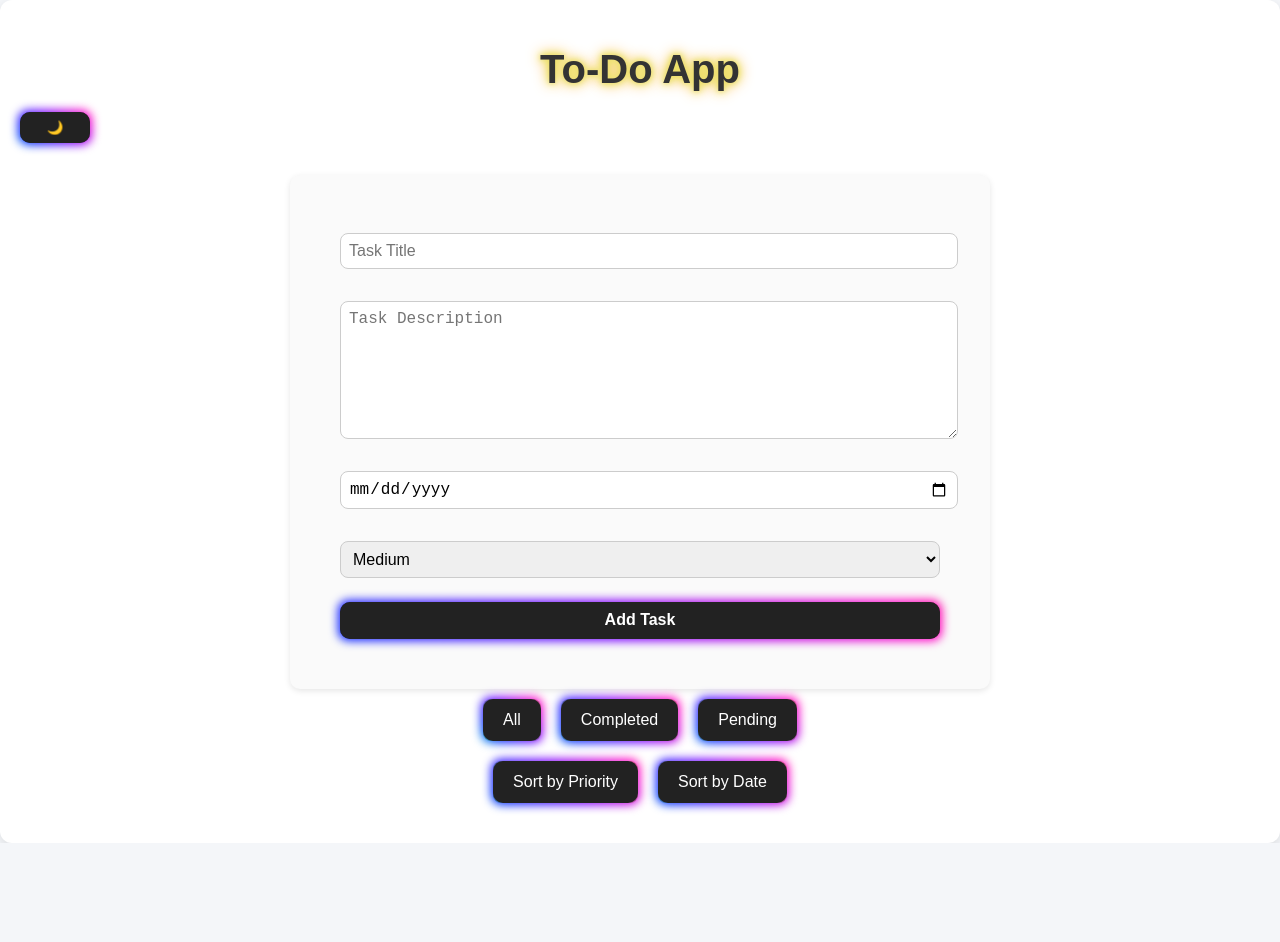
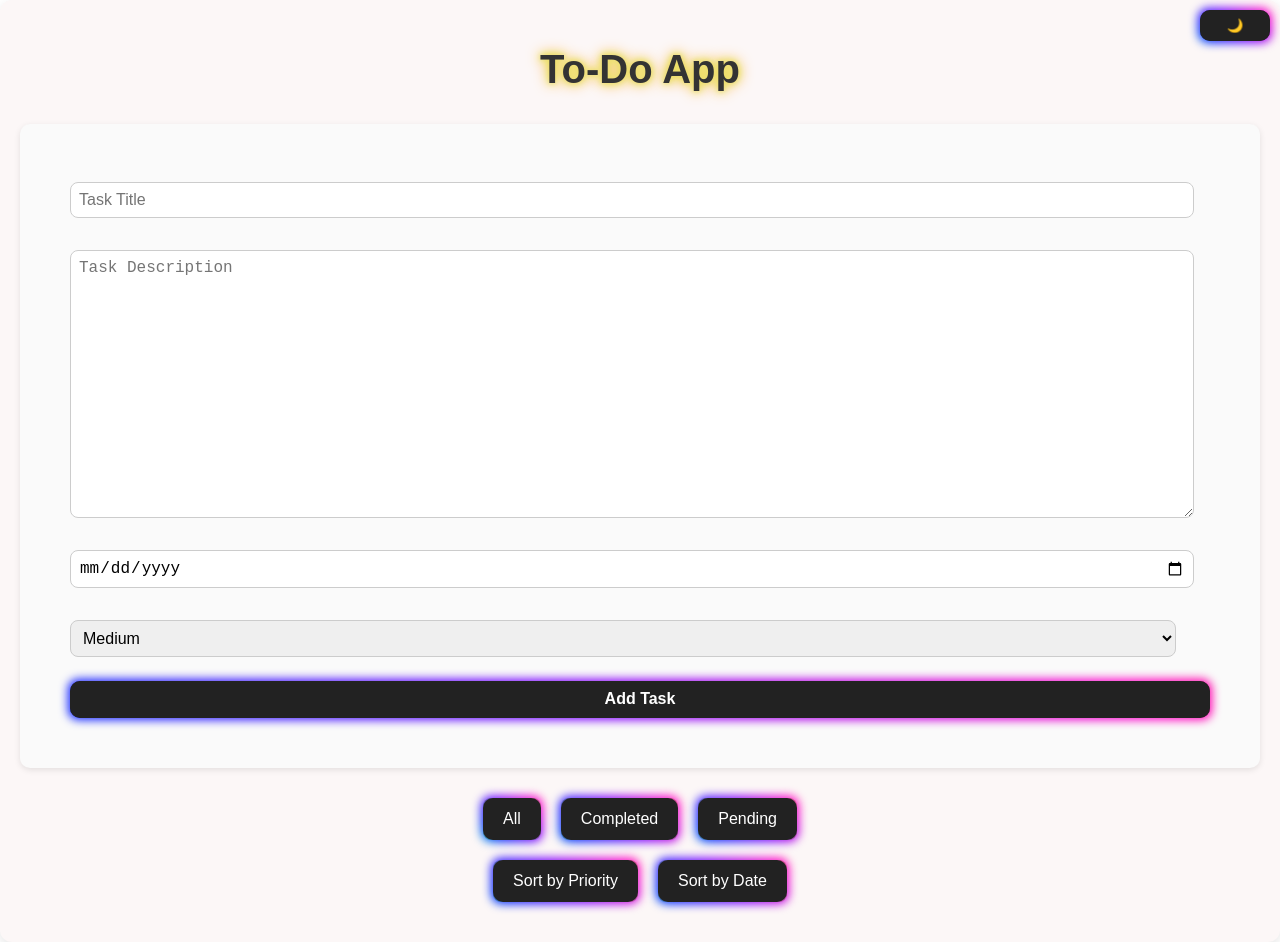
Before and after one commit to HemanthRam028/TO-DO-LIST, a React (Create React App) app in the folder todo-app/: page / in a window 1280 px wide. Before the commit the page ends 843 px from the top, so only its background shows below. Built offline with nearby package versions, Linux system fonts and the light colour scheme.

Commit message:
task is completed

```diff
--- a/todo-app/src/App.css
+++ b/todo-app/src/App.css
@@ -1,30 +1,29 @@
-
 body {
-  height: 100%;
+  height: 50%;
   display: flex;
   flex-direction: column;
   font-family: 'Arial', sans-serif;
-  background-color: #f4f6f9;
   margin: 0;
   padding: 0;
   box-sizing: border-box;
   transition: background-color 0.3s ease;
   overflow-x: hidden;
-  height: 100vh;  /* Prevent horizontal scroll */
 }
 
 .app {
+  flex: 1; /* This makes .app take the remaining space */
   width: 100%;
   max-width: 100%; /* Ensure it does not exceed screen width */
   margin: 0 auto;
   padding: 20px;
-  background-color: #ffffff;
+  background-color: #fcf7f7;
   border-radius: 12px;
   box-shadow: 0 4px 12px rgba(0, 0, 0, 0.1);
   transition: all 0.3s ease;
   box-sizing: border-box;
   overflow: hidden;
 }
+
 
 .glowing-text {
     text-shadow: 0 0 5px #ecda71, 0 0 10px #e3f443, 0 0 15px #f89d1f;
@@ -36,6 +35,12 @@ body {
   }
 }
 
+/* Hover effect for scaling */
+.button-85:hover {
+  transform: scale(1.05);
+}
+
+/* Style for the button */
 .button-85 {
   padding: 0.6em 2em;
   border: none;
@@ -43,14 +48,17 @@ body {
   color: rgb(255, 255, 255);
   background: #111;
   cursor: pointer;
-    position: relative;
-    z-index: 0;
+  position: absolute;
+  top: 10px; /* Position 10px from the top */
+  right: 10px; /* Position 10px from the right */
+  z-index: 10;
   border-radius: 10px;
   user-select: none;
   -webkit-user-select: none;
   touch-action: manipulation;
 }
 
+/* Glowing effect for the button */
 .button-85:before {
   content: "";
   background: linear-gradient(
@@ -79,6 +87,7 @@ body {
   border-radius: 10px;
 }
 
+/* Glowing animation for the button */
 @keyframes glowing-button-85 {
   0% {
     background-position: 0 0;
@@ -91,6 +100,7 @@ body {
   }
 }
 
+/* Background effect for the button */
 .button-85:after {
   z-index: -1;
   content: "";
@@ -102,224 +112,15 @@ body {
   top: 0;
   border-radius: 10px;
 }
+
 /* Center the buttons */
 .button-container {
   display: flex;
   justify-content: center;
   align-items: center;
   margin-top: 20px;
-  gap: 10px; /* Optional, for spacing between the buttons */
+  gap: 20px; /* Optional, for spacing between the buttons */
 }
-/*
-/* Style for button-85 */
-/* .button-86 {
-  padding: 0.6em 2em;
-  border: none;
-  outline: none;
-  color: rgb(255, 255, 255);
-  background: #111;
-  cursor: pointer;
-  position: relative;
-  z-index: 0;
-  border-radius: 10px;
-  user-select: none;
-  -webkit-user-select: none;
-  touch-action: manipulation;
-}
-
-.button-86:before {
-  content: "";
-  background: linear-gradient(
-    45deg,
-    #ff0000,
-    #ff7300,
-    #fffb00,
-    #48ff00,
-    #00ffd5,
-    #002bff,
-    #7a00ff,
-    #ff00c8,
-    #ff0000
-  );
-  position: absolute;
-  top: -2px;
-  left: -2px;
-  background-size: 400%;
-  z-index: -1;
-  filter: blur(5px);
-  -webkit-filter: blur(5px);
-  width: calc(100% + 4px);
-  height: calc(100% + 4px);
-  animation: glowing-button-85 20s linear infinite;
-  transition: opacity 0.3s ease-in-out;
-  border-radius: 10px;
-}
-
-@keyframes glowing-button-85 {
-  0% {
-    background-position: 0 0;
-  }
-  50% {
-    background-position: 400% 0;
-  }
-  100% {
-    background-position: 0 0;
-  }
-}
-
-.button-86:after {
-  z-index: -1;
-  content: "";
-  position: absolute;
-  width: 100%;
-  height: 100%;
-  background: #222;
-  left: 0;
-  top: 0;
-  border-radius: 10px;
-} */
- */
-
-/* Button 87 Styles */
-/* .button-87 {
-  padding: 0.6em 2em;
-  border: none;
-  outline: none;
-  color: rgb(255, 255, 255);
-  background: #111;
-  cursor: pointer;
-  position: relative;
-  z-index: 0;
-  border-radius: 10px;
-  user-select: none;
-  -webkit-user-select: none;
-  touch-action: manipulation;
-}
-
-.button-87:before {
-  content: "";
-  background: linear-gradient(
-    45deg,
-    #ff0000,
-    #ff7300,
-    #fffb00,
-    #48ff00,
-    #00ffd5,
-    #002bff,
-    #7a00ff,
-    #ff00c8,
-    #ff0000
-  );
-  position: absolute;
-  top: -2px;
-  left: -2px;
-  background-size: 400%;
-  z-index: -1;
-  filter: blur(5px);
-  -webkit-filter: blur(5px);
-  width: calc(100% + 4px);
-  height: calc(100% + 4px);
-  animation: glowing-button-87 20s linear infinite;
-  transition: opacity 0.3s ease-in-out;
-  border-radius: 10px;
-}
-
-@keyframes glowing-button-87 {
-  0% {
-    background-position: 0 0;
-  }
-  50% {
-    background-position: 400% 0;
-  }
-  100% {
-    background-position: 0 0;
-  }
-}
-
-.button-87:after {
-  z-index: -1;
-  content: "";
-  position: absolute;
-  width: 100%;
-  height: 100%;
-  background: #222;
-  left: 0;
-  top: 0;
-  border-radius: 10px;
-} */
-
-body.dark-mode {
-  background: #111;
-  color: white;
-}
-/* Button 88 Styles */
-.button-88 {
-  padding: 0.6em 2em;
-  border: none;
-  outline: none;
-  color: rgb(255, 255, 255);
-  background: #111;
-  cursor: pointer;
-  position: relative;
-  z-index: 0;
-  border-radius: 10px;
-  user-select: none;
-  -webkit-user-select: none;
-  touch-action: manipulation;
-}
-
-.button-88:before {
-  content: "";
-  background: linear-gradient(
-    45deg,
-    #ff0000,
-    #ff7300,
-    #fffb00,
-    #48ff00,
-    #00ffd5,
-    #002bff,
-    #7a00ff,
-    #ff00c8,
-    #ff0000
-  );
-  position: absolute;
-  top: -2px;
-  left: -2px;
-  background-size: 400%;
-  z-index: -1;
-  filter: blur(5px);
-  -webkit-filter: blur(5px);
-  width: calc(100% + 4px);
-  height: calc(100% + 4px);
-  animation: glowing-button-88 20s linear infinite;
-  transition: opacity 0.3s ease-in-out;
-  border-radius: 10px;
-}
-
-@keyframes glowing-button-88 {
-  0% {
-    background-position: 0 0;
-  }
-  50% {
-    background-position: 400% 0;
-  }
-  100% {
-    background-position: 0 0;
-  }
-}
-
-.button-88:after {
-  z-index: -1;
-  content: "";
-  position: absolute;
-  width: 100%;
-  height: 100%;
-  background: #222;
-  left: 0;
-  top: 0;
-  border-radius: 10px;
-}
-
 /* Dark Mode Styling */
 .app.dark {
   background-color: #121212;
@@ -377,7 +178,7 @@ h1 {
   font-size: 2.5rem;
   text-align: center;
   color: #333;
-  margin-bottom: 20px;
+  margin-bottom: 5px;
   transition: color 0.3s ease;
 }
 
@@ -411,7 +212,8 @@ button.switch-mode:hover {
 
 /* Task Form */
 .task-form {
-  margin-bottom: 10px;
+  max-width: 100%;;
+  margin-bottom: 30px;
   background-color: #fafafa;
   padding: 50px;
   border-radius: 10px;
@@ -421,14 +223,14 @@ button.switch-mode:hover {
 
 .app.dark .task-form {
   background-color: #333;
-  color: #e0e0e0;
+  color: #eee6e6;
   box-shadow: 0 2px 6px rgba(0, 0, 0, 0.4);
 }
 
 .task-form input,
 .task-form textarea,
 .task-form select {
-  width: 100%;
+  width: 97%;
   padding: 8px;
   margin: 8px 0;
   border-radius: 8px;
@@ -445,7 +247,7 @@ button.switch-mode:hover {
 }
 
 .task-form textarea {
-  height: 120px;
+  height: 250px;
   resize: vertical;
 }
 
@@ -453,7 +255,7 @@ button.switch-mode:hover {
 .task-list {
   display: flex;
   flex-direction: column;
-  gap: 20px;
+  gap: 1px;
   flex-grow: 1; /* Task list expands to take up remaining space */
   margin-bottom: 0; /* No extra margin at the bottom */
   overflow-y: auto; /* Allows scrolling within the task list if needed */
@@ -594,7 +396,7 @@ button.update-task:hover {
 }
 
 /* Responsive Styles */
-@media screen and (max-width: 768px) {
+@media screen and (max-width: 868px) {
   .app {
     padding: 15px;
   }
--- a/todo-app/src/App.js
+++ b/todo-app/src/App.js
@@ -255,6 +255,7 @@ function App() {
         {darkMode ? '🌞' : '🌙'}
       </button>
 
+
       <TaskForm />
       <Filter />
       <Sorting setSortBy={setSortBy} />
--- a/todo-app/src/components/TaskList.css
+++ b/todo-app/src/components/TaskList.css
@@ -1,5 +1,5 @@
 .button-90:hover {
-    transform: scale(1.05);
+    transform: scale(2.05);
   }
 
   .button-90 {
```
Also changed, not shown: todo-app/src/components/DarkModeToggle.js (deleted, +0 -21 lines). Lines whose indentation alone changed are shown as unchanged.
